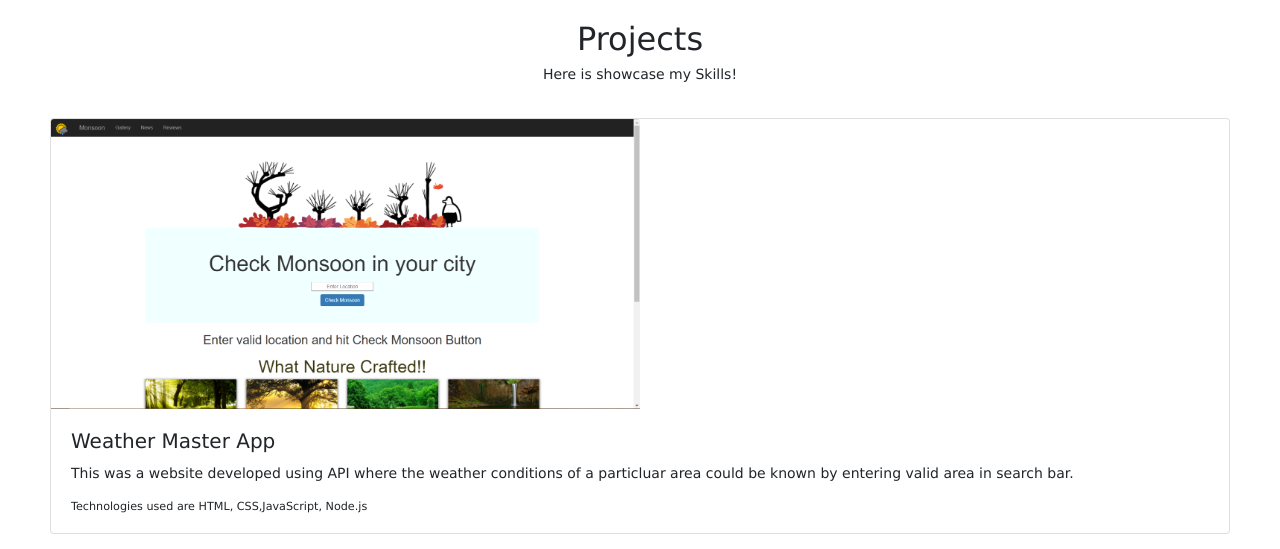
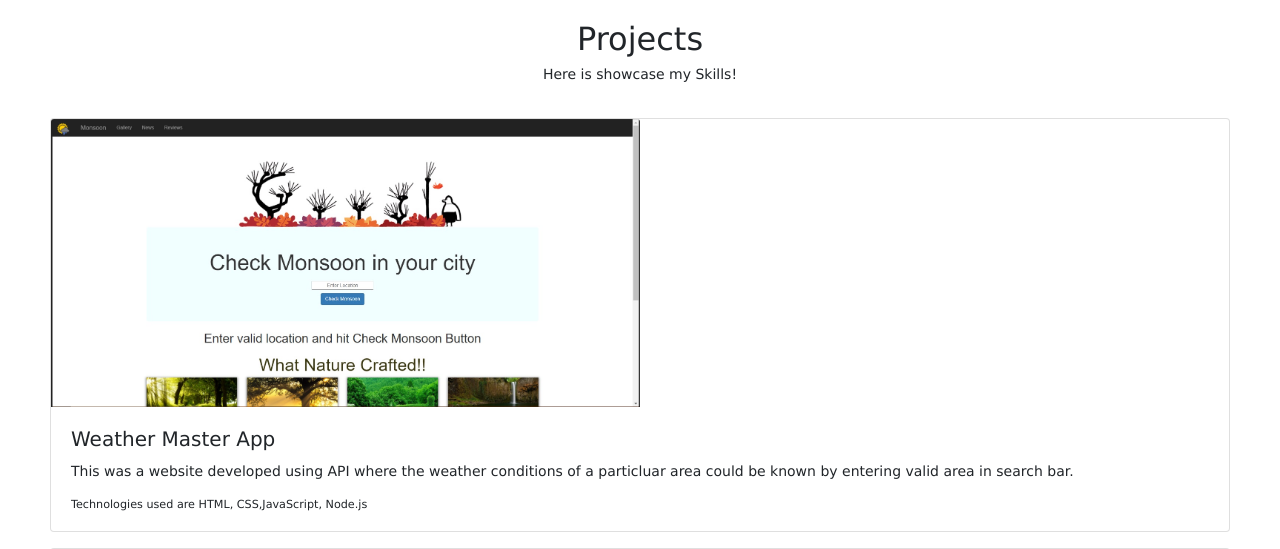
Before and after one commit to SamridhiBindal06/express-portfolio, a Node server app: page /projects in a window 1280 px wide. Shown: the part 126-675 px from the top of the page. Run offline with Node 20, Linux system fonts and the light colour scheme; some libraries are stand-ins or nearby versions.

Commit message:
Editied images/assests/weather.jpg

```diff
--- a/server/views/partials/main_content/projects.ejs
+++ b/server/views/partials/main_content/projects.ejs
@@ -17,7 +17,7 @@
       </div>
 
     <div class="card mb-3">
-        <img src="/Assets/Images/weather.png" class="card-img-top" style= "height: 50%; width : 50%" alt="...">
+        <img src="/Assets/Images/weather.jpg" class="card-img-top" style= "height: 50%; width : 50%" alt="...">
         <div class="card-body">
           <h5 class="card-title">Weather Master App</h5>
           <p class="card-text">This was a website developed using API where the weather conditions of a particluar area could be known by entering valid area in search bar.</p>
```
Also changed, not shown: public/Assets/Images/weather.PNG (deleted), public/Assets/Images/weather.jpg (added).
